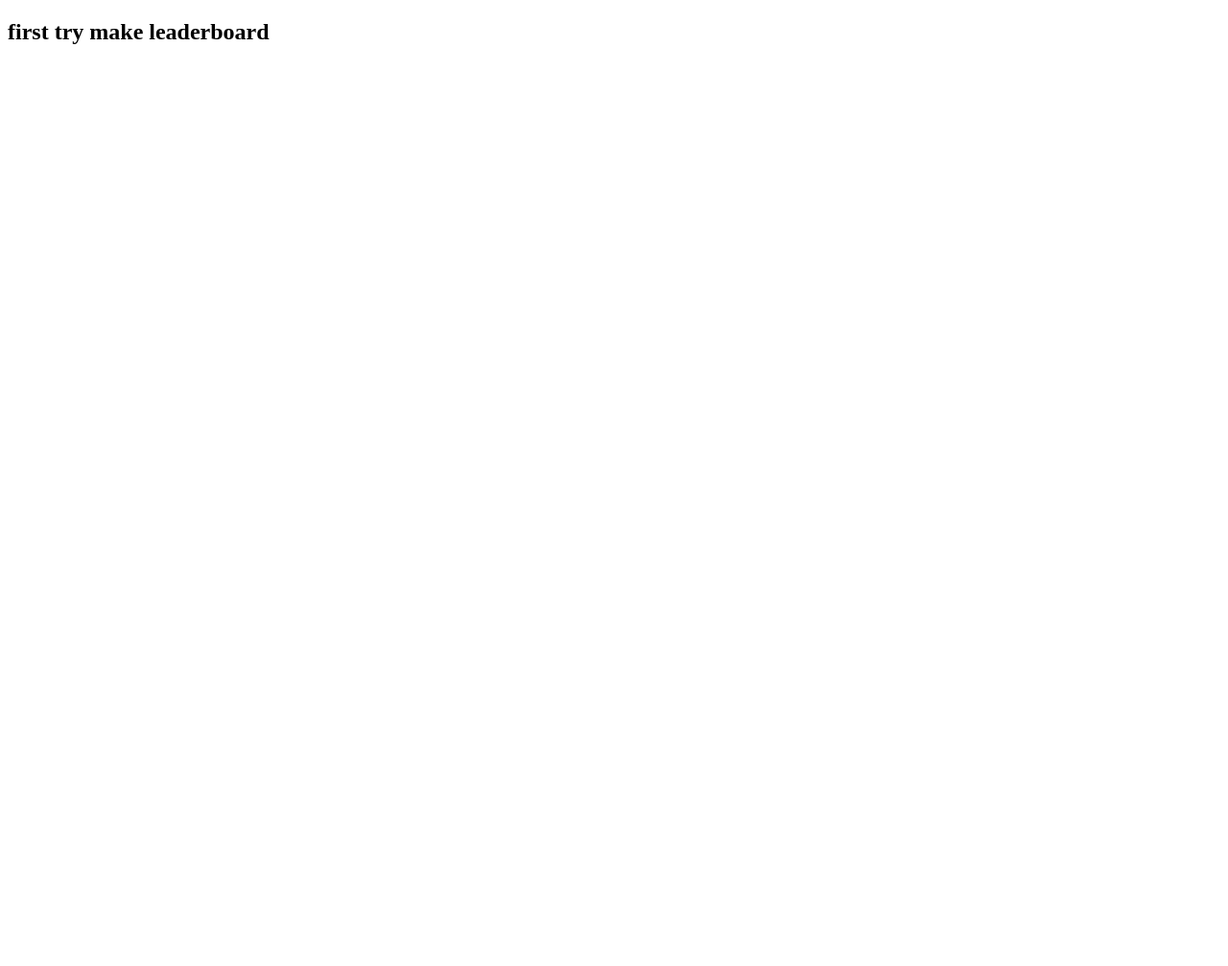
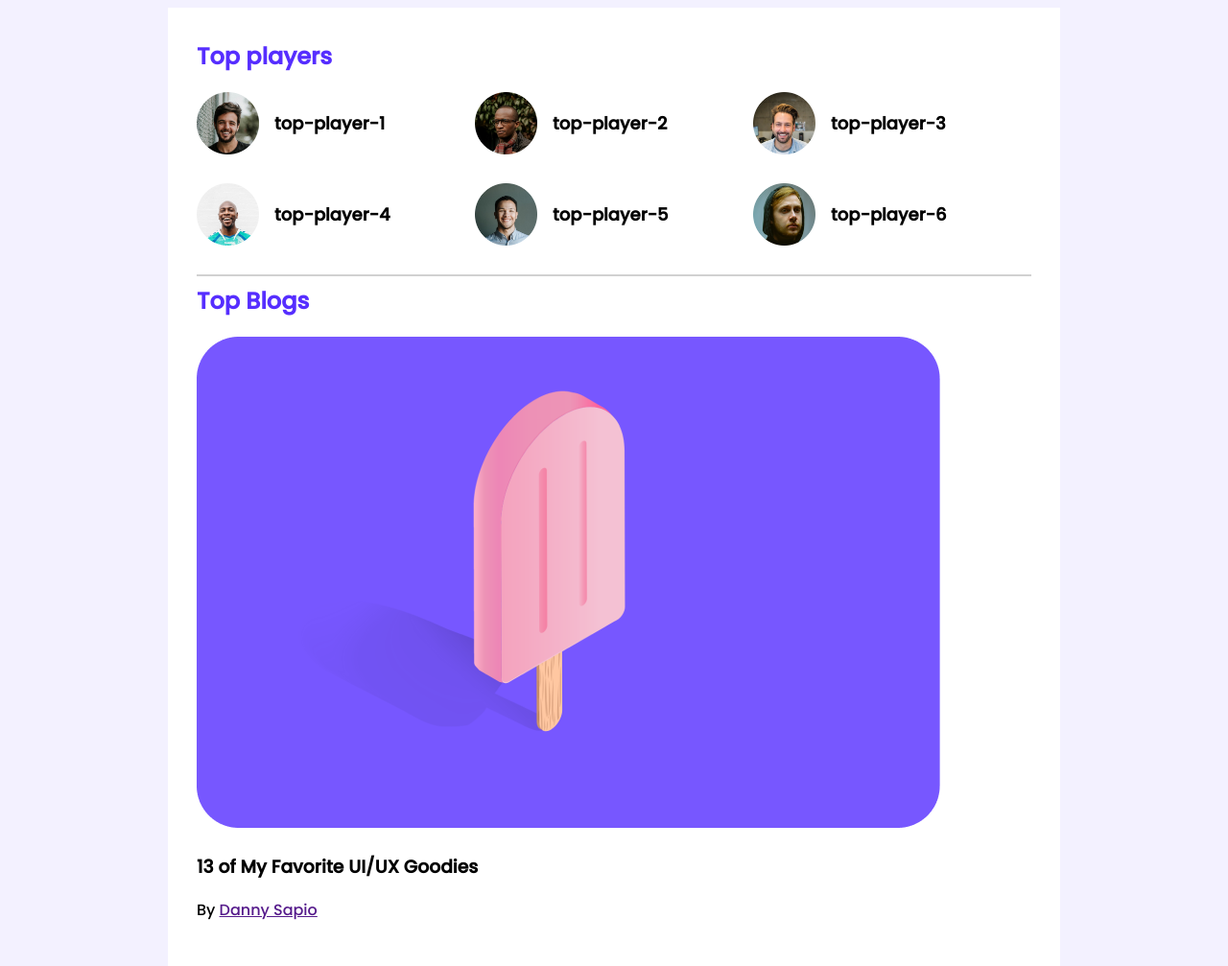
Before and after one commit to monoronjons86/leaderboard, a plain HTML site: page index.html in a window 1280 px wide. Shown: the whole page at 96% size. Before the commit the page ends 800 px from the top, so only its background shows below. Drawn offline with Linux system fonts and the light colour scheme.

Commit message:
top player

```diff
--- a/index.html
+++ b/index.html
@@ -4,9 +4,72 @@
     <meta charset="UTF-8">
     <meta http-equiv="X-UA-Compatible" content="IE=edge">
     <meta name="viewport" content="width=device-width, initial-scale=1.0">
-    <title>Document</title>
+    <title>leaderboard</title>
+    <link rel="stylesheet" href="style.css">
 </head>
 <body>
-    <h2>first try make leaderboard</h2>
+    <!-- start header -->
+    <header>
+
+    </header>
+    <!-- end header here -->
+
+    <!-- start main -->
+    <main>
+        <!-- top players and top blogs -->
+        <section class="container">
+            <div class="top-players">
+                <h2 class="section-title">Top players</h2>
+                <div class="players">
+                    <div class="player">
+                        <img src="images/players/player-1.png" alt="">
+                        <h3 class="player-name">top-player-1</h3>
+                    </div>
+                    <div class="player">
+                        <img src="images/players/player-2.png" alt="">
+                        <h3 class="player-name">top-player-2</h3>
+                    </div>
+                    <div class="player">
+                        <img src="images/players/player-3.png" alt="">
+                        <h3 class="player-name">top-player-3</h3>
+                    </div>
+                    <div class="player">
+                        <img src="images/players/player-4.png" alt="">
+                        <h3 class="player-name">top-player-4</h3>
+                    </div>
+                    <div class="player">
+                        <img src="images/players/player-5.png" alt="">
+                        <h3 class="player-name">top-player-5</h3>
+                    </div>
+                    <div class="player">
+                        <img src="images/players/player-6.png" alt="">
+                        <h3 class="player-name">top-player-6</h3>
+                    </div>
+
+                </div>
+            </div>
+            <hr>
+            <!--================= end top players=================== -->
+            <div class="top-blogs">
+                <h2 class="section-title">Top Blogs</h2>
+                <div class="blogs">
+                    <article class="blogs">
+                        <div class="thumbnail">
+                            <img src="images/blogs/blog-1.png" alt="">
+                        </div>
+                        <div class="blog-info">
+                            <h3 class="blog-title">13 of My Favorite
+                            UI/UX Goodies</h3>
+                            <p class="blog-author">By <a href="">Danny Sapio</a></p>
+
+                        </div>
+
+                    </article>
+
+                </div>
+            </div>
+
+        </section>
+    </main>
 </body>
 </html>
--- /dev/null
+++ b/style.css
@@ -0,0 +1,46 @@
+ @import url('https://fonts.googleapis.com/css2?family=Open+Sans:ital@1&family=Poppins:ital,wght@0,500;1,100&display=swap');
+ body{
+    font-family: 'Open Sans', sans-serif;
+    font-family: 'Poppins', sans-serif;
+    background-color: #F3F1FF;
+ }
+ main{
+    display: flex;
+    justify-content: center;
+ }
+ .container{
+    background-color:#FFFFFF;
+    width: 870px;
+    padding: 30px;
+ }
+ hr{
+    border: 1px solid #D1D1D1;
+ }
+ .top-players{
+    margin-bottom: 30px;
+
+ }
+ .section-title{
+    color:#562EFF;
+    font-size: 24px;
+    font-weight: 500px;
+    margin-top:3px;
+ }
+.players{
+    display: grid;
+    grid-template-columns: repeat(3,1fr);
+    grid-row-gap:30px;
+}
+.player{
+    display: flex;
+    align-items: center;
+}
+.player img{
+    height: 65px;
+    width: 65px;
+}
+.player-name{
+    margin-left: 16px;
+    font-size: 18px;
+}
+/* ====================end top player===================== */
```
